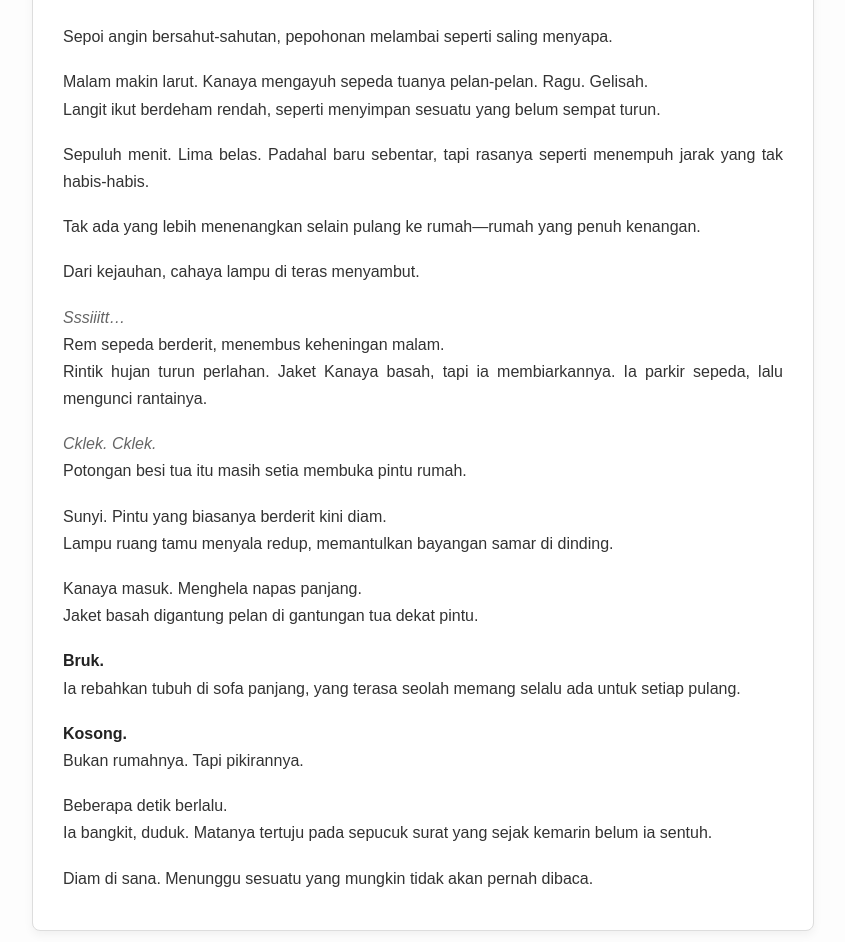
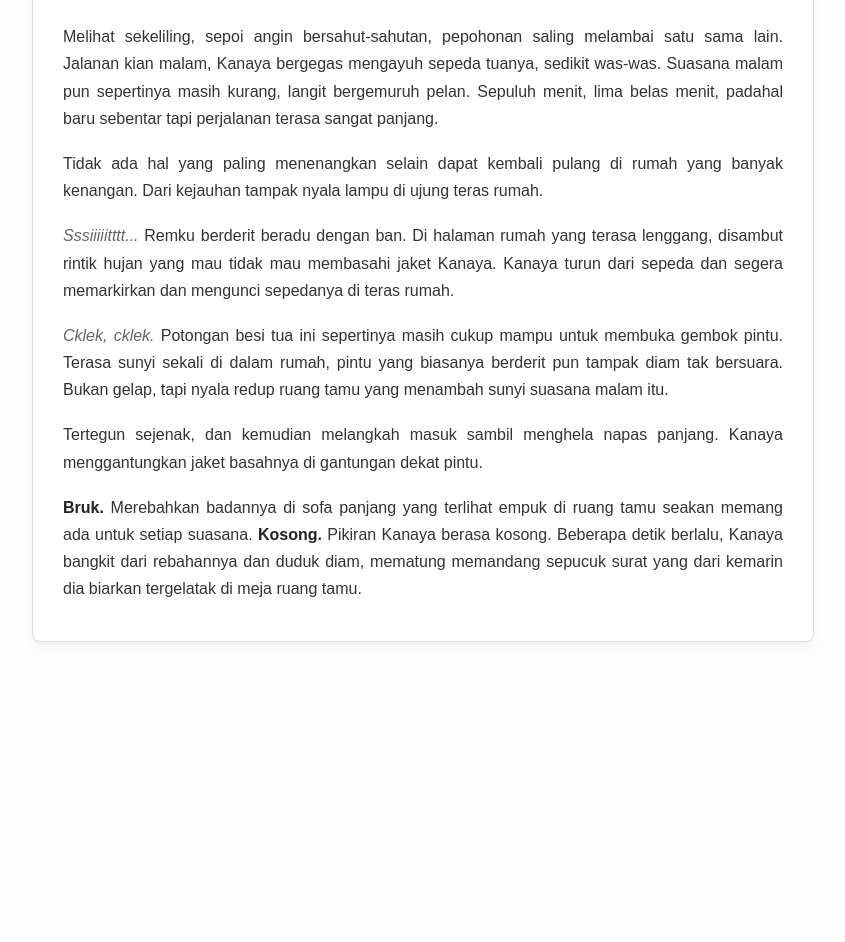
Before and after one commit to maulana1504/nano_nano, a plain HTML site: page index.html in a window 1280 px wide. Shown: the part 156-1098 px from the top of the page, without its empty margins (217-1062 px from the left). After the commit the page ends 858 px from the top, so only its background shows below. Drawn offline with Linux system fonts and the light colour scheme.

Commit message:
Update index.html

```diff
--- a/index.html
+++ b/index.html
@@ -3,7 +3,7 @@
 <head>
   <meta charset="UTF-8" />
   <meta name="viewport" content="width=device-width, initial-scale=1.0"/>
-  <title>Sepucuk Surat</title>
+  <title>Coba-coba 1</title>
   <style>
     body {
       margin: 0;
@@ -49,42 +49,19 @@
 </head>
 <body>
   <div class="container">
-    <h1>Sepucuk Surat</h1>
+    <h1>Coba-coba 1</h1>
     <div class="story">
-      <p>Sepoi angin bersahut-sahutan, pepohonan melambai seperti saling menyapa.</p>
+      <p>Melihat sekeliling, sepoi angin bersahut-sahutan, pepohonan saling melambai satu sama lain. Jalanan kian malam, Kanaya bergegas mengayuh sepeda tuanya, sedikit was-was. Suasana malam pun sepertinya masih kurang, langit bergemuruh pelan. Sepuluh menit, lima belas menit, padahal baru sebentar tapi perjalanan terasa sangat panjang.</p>
 
-      <p>Malam makin larut. Kanaya mengayuh sepeda tuanya pelan-pelan. Ragu. Gelisah.<br>
-      Langit ikut berdeham rendah, seperti menyimpan sesuatu yang belum sempat turun.</p>
+      <p>Tidak ada hal yang paling menenangkan selain dapat kembali pulang di rumah yang banyak kenangan. Dari kejauhan tampak nyala lampu di ujung teras rumah.</p>
 
-      <p>Sepuluh menit. Lima belas. Padahal baru sebentar, tapi rasanya seperti menempuh jarak yang tak habis-habis.</p>
+      <p><em>Sssiiiiitttt...</em> Remku berderit beradu dengan ban. Di halaman rumah yang terasa lenggang, disambut rintik hujan yang mau tidak mau membasahi jaket Kanaya. Kanaya turun dari sepeda dan segera memarkirkan dan mengunci sepedanya di teras rumah.</p>
 
-      <p>Tak ada yang lebih menenangkan selain pulang ke rumah—rumah yang penuh kenangan.</p>
+      <p><em>Cklek, cklek.</em> Potongan besi tua ini sepertinya masih cukup mampu untuk membuka gembok pintu. Terasa sunyi sekali di dalam rumah, pintu yang biasanya berderit pun tampak diam tak bersuara. Bukan gelap, tapi nyala redup ruang tamu yang menambah sunyi suasana malam itu.</p>
 
-      <p>Dari kejauhan, cahaya lampu di teras menyambut.</p>
+      <p>Tertegun sejenak, dan kemudian melangkah masuk sambil menghela napas panjang. Kanaya menggantungkan jaket basahnya di gantungan dekat pintu.</p>
 
-      <p><em>Sssiiitt…</em><br>
-      Rem sepeda berderit, menembus keheningan malam.<br>
-      Rintik hujan turun perlahan. Jaket Kanaya basah, tapi ia membiarkannya. Ia parkir sepeda, lalu mengunci rantainya.</p>
-
-      <p><em>Cklek. Cklek.</em><br>
-      Potongan besi tua itu masih setia membuka pintu rumah.</p>
-
-      <p>Sunyi. Pintu yang biasanya berderit kini diam.<br>
-      Lampu ruang tamu menyala redup, memantulkan bayangan samar di dinding.</p>
-
-      <p>Kanaya masuk. Menghela napas panjang.<br>
-      Jaket basah digantung pelan di gantungan tua dekat pintu.</p>
-
-      <p><strong>Bruk.</strong><br>
-      Ia rebahkan tubuh di sofa panjang, yang terasa seolah memang selalu ada untuk setiap pulang.</p>
-
-      <p><strong>Kosong.</strong><br>
-      Bukan rumahnya. Tapi pikirannya.</p>
-
-      <p>Beberapa detik berlalu.<br>
-      Ia bangkit, duduk. Matanya tertuju pada sepucuk surat yang sejak kemarin belum ia sentuh.</p>
-
-      <p>Diam di sana. Menunggu sesuatu yang mungkin tidak akan pernah dibaca.</p>
+      <p><strong>Bruk.</strong> Merebahkan badannya di sofa panjang yang terlihat empuk di ruang tamu seakan memang ada untuk setiap suasana. <strong>Kosong.</strong> Pikiran Kanaya berasa kosong. Beberapa detik berlalu, Kanaya bangkit dari rebahannya dan duduk diam, mematung memandang sepucuk surat yang dari kemarin dia biarkan tergelatak di meja ruang tamu.</p>
     </div>
   </div>
 </body>
```
